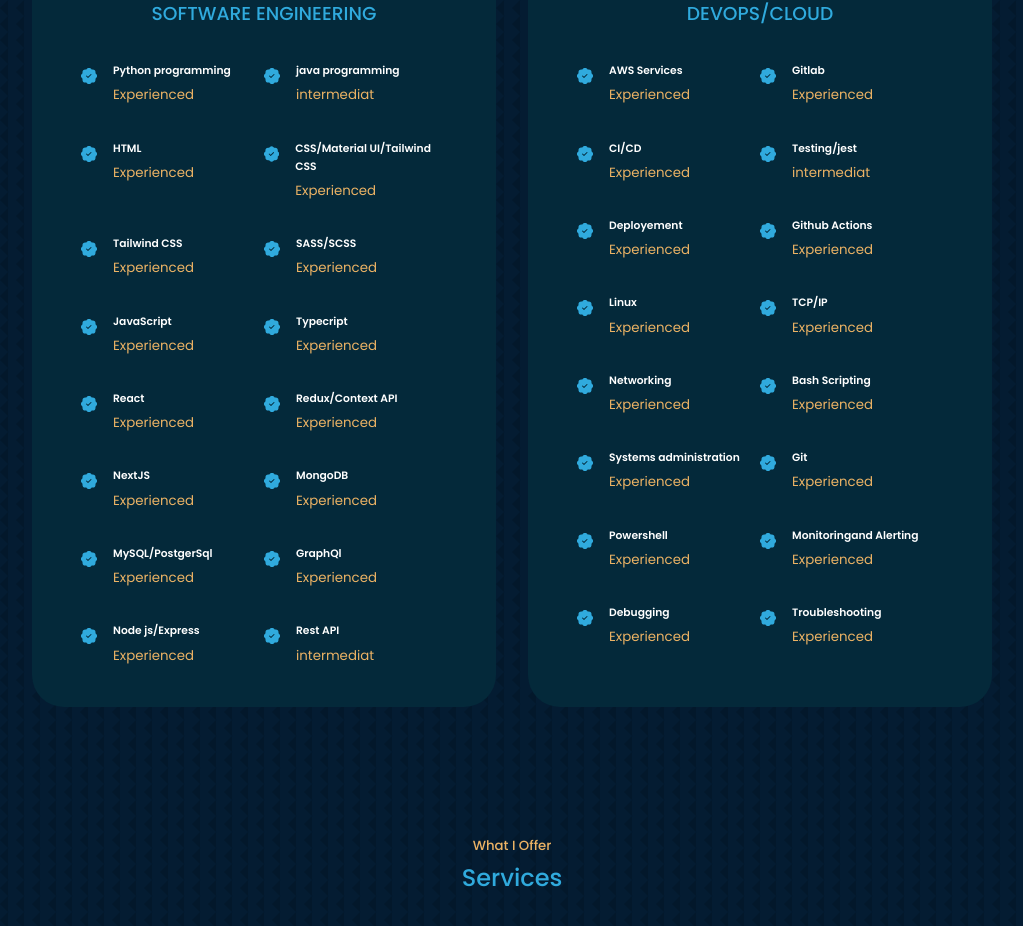
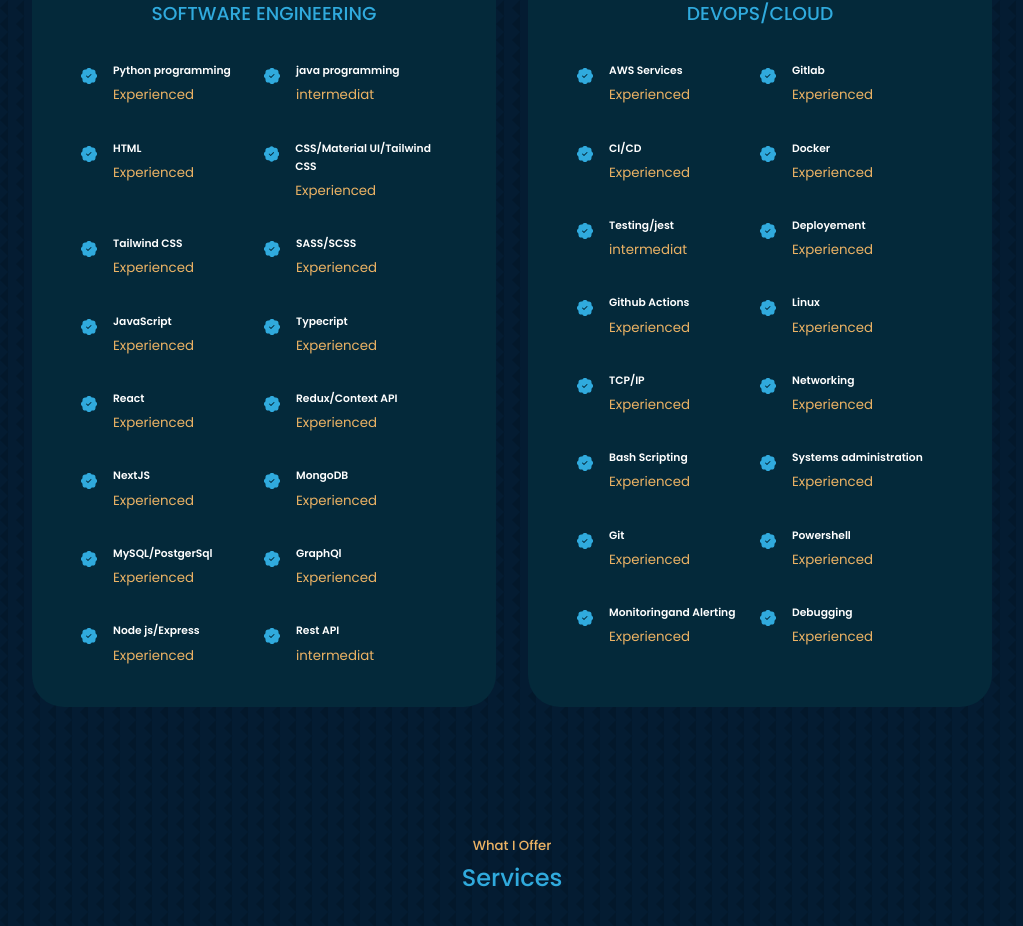
Before and after one commit to beniaXcode/Yahia_Mohamed_Benabbou, a React (Create React App) app: page / in a window 1280 px wide. Shown: the part 1872-2798 px from the top of the page, without its empty margins (128-1151 px from the left). Built offline with nearby package versions, Linux system fonts and the light colour scheme.

Commit message:
CV&DEVOPS

```diff
--- a/src/components/experience/Experience.jsx
+++ b/src/components/experience/Experience.jsx
@@ -34,6 +34,7 @@
             <Skills skill="AWS Services" level="Experienced" />
             <Skills skill="Gitlab" level="Experienced" />
             <Skills skill="CI/CD" level="Experienced" />
+            <Skills skill="Docker" level="Experienced" />
             <Skills skill="Testing/jest" level="intermediat" />
             <Skills skill="Deployement" level="Experienced" />
             <Skills skill="Github Actions" level="Experienced" />
@@ -46,7 +47,7 @@
             <Skills skill="Powershell" level="Experienced" />
             <Skills skill="Monitoringand Alerting" level="Experienced" />
             <Skills skill="Debugging" level="Experienced" />
-            <Skills skill="Troubleshooting" level="Experienced" />
+
           </div>
         </div>
       </div>
```
